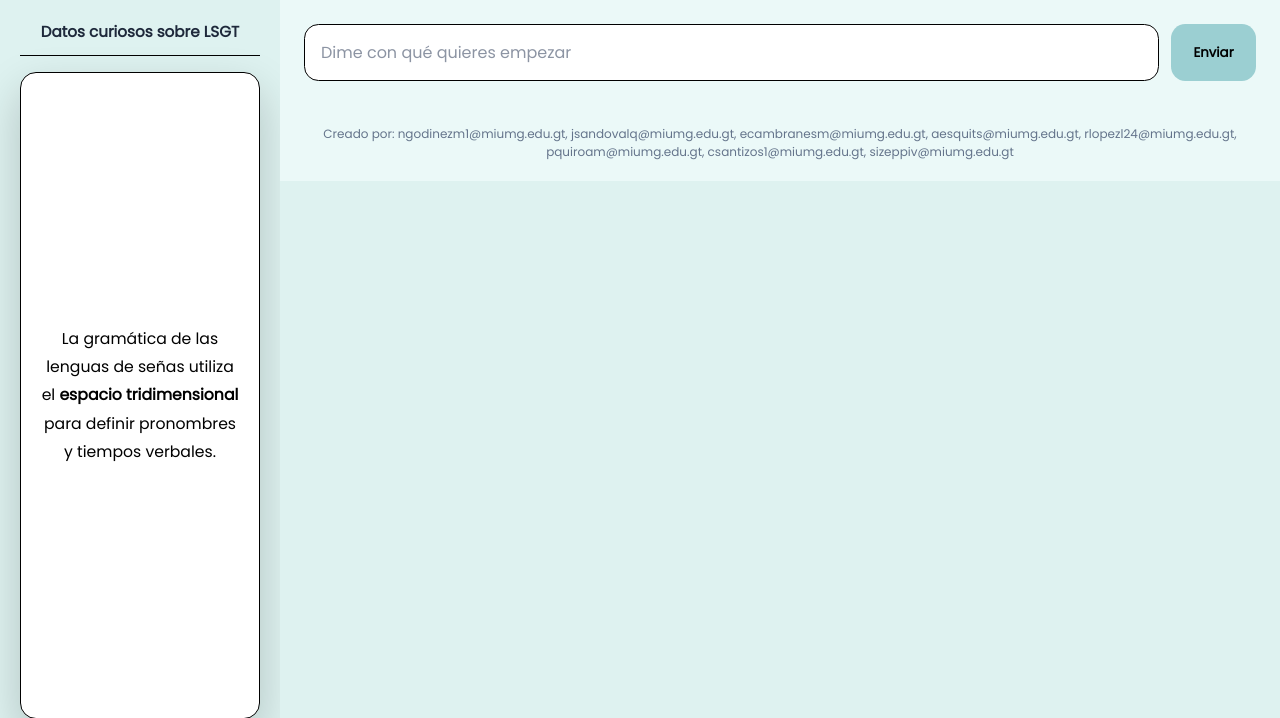
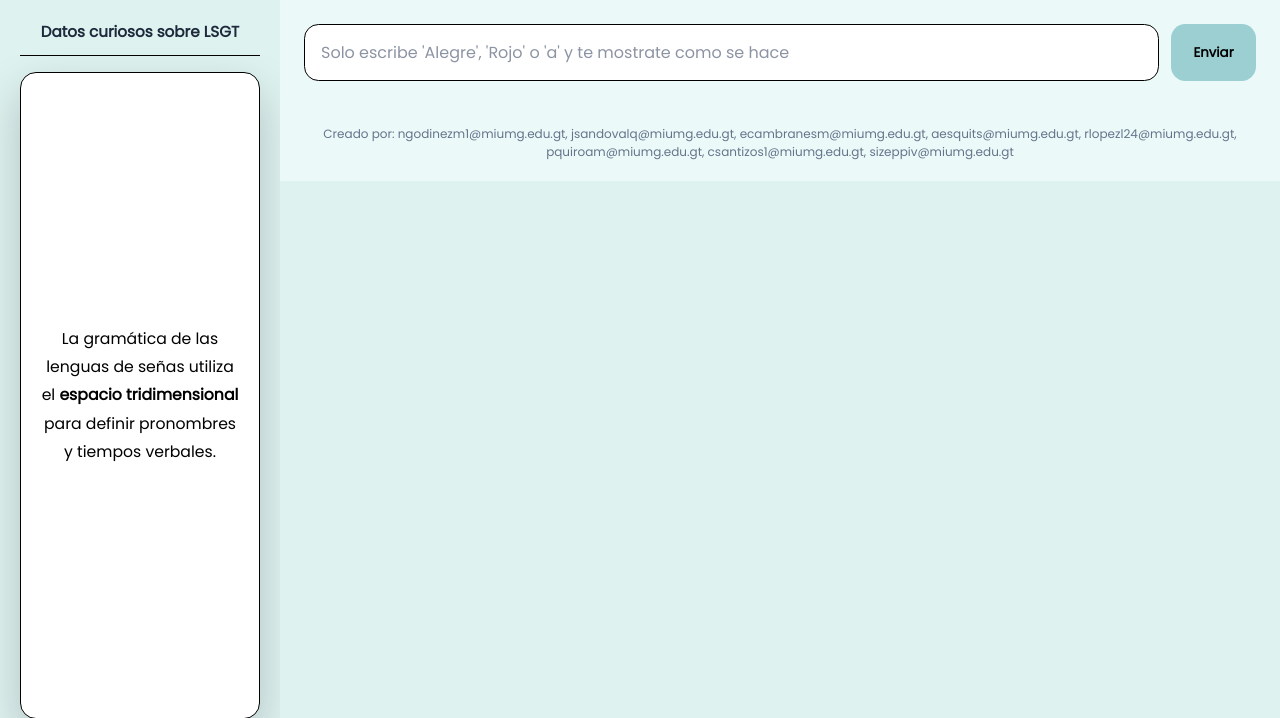
Before and after one commit to StevensCambranes/Proyecto_ia, a Django app: template templates/base.html in a window 1280 px wide. Shown: the top 718 px of the page. Run offline with Django 5.2, Linux system fonts and the light colour scheme; the template is opened without the code that fills it, so the values that code supplies are empty.

Commit message:
modificaciones en sentimientos y emociones

```diff
--- a/templates/base.html
+++ b/templates/base.html
@@ -36,7 +36,7 @@
         <div class="input-area">
             <div class="input-shell">
                 <form class="input-row" method="GET" action="">
-                    <input type="text" name="consulta" id="userInput" class="message-input" placeholder="Dime con qué quieres empezar" aria-label="Mensaje">
+                    <input type="text" name="consulta" id="userInput" class="message-input" placeholder="Solo escribe 'Alegre', 'Rojo' o 'a' y te mostrate como se hace" aria-label="Mensaje">
                     <button class="send-button" type="submit" id="sendBtn">Enviar</button>
                 </form>
             </div>
```
